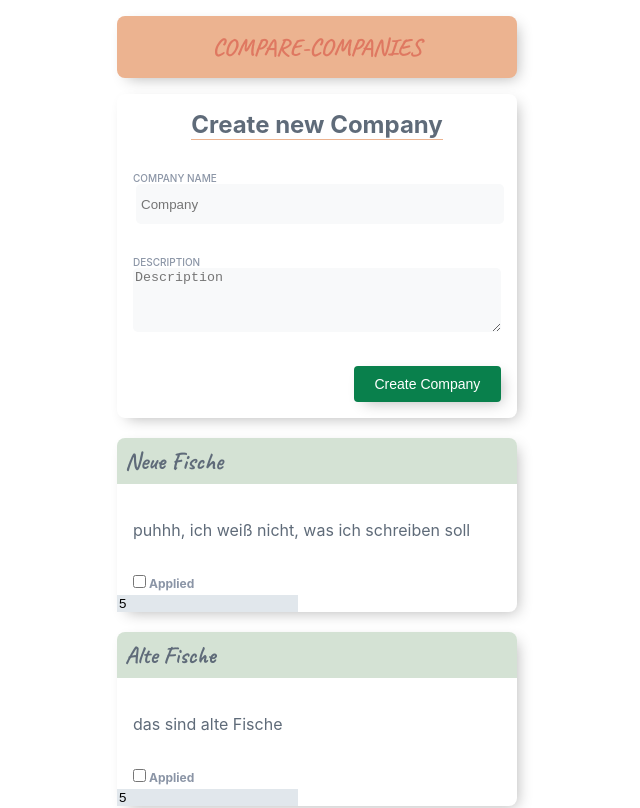
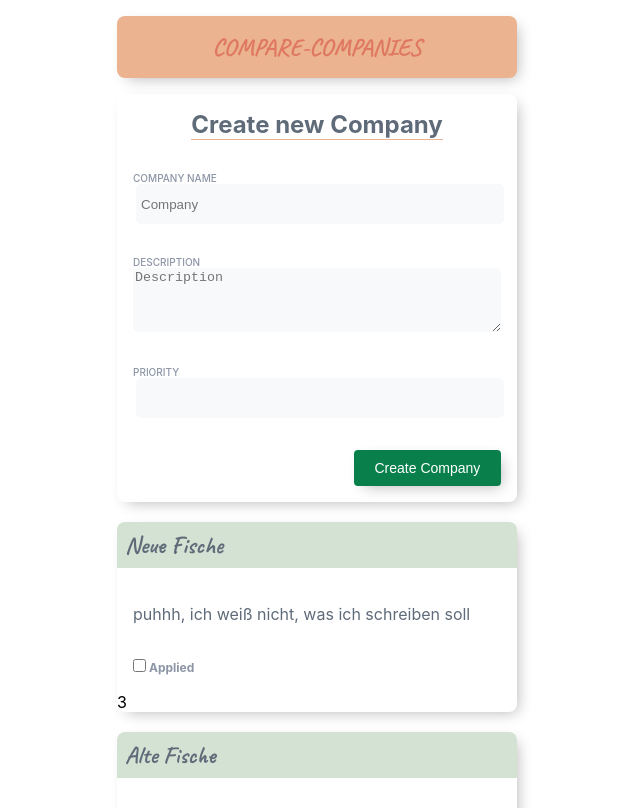
Before and after one commit to Torfeltorfel/NF-CompareCompanies, a React (Vite) app: page / in a window 1280 px wide. Shown: the top 808 px of the page, without its empty margins (323-963 px from the left). Built offline with nearby package versions, Linux system fonts and the light colour scheme.

Commit message:
Add static priority to card from newCard functionality

```diff
--- a/src/app/App.tsx
+++ b/src/app/App.tsx
@@ -8,23 +8,26 @@ function App(): JSX.Element {
     {
       title: 'Neue Fische',
       description: 'puhhh, ich weiß nicht, was ich schreiben soll',
+      priority: 3,
     },
     {
       title: 'Alte Fische',
       description: 'das sind alte Fische',
-    },
-    {
-      title: 'Neue Fische',
-      description: 'puhhh, ich weiß nicht, was ich schreiben soll',
+      priority: 2,
     },
   ]);
 
   function handleSubmit(company: {
     companyName: string;
     companyDescription: string;
+    companyPriority: number;
   }) {
     setCompanies([
-      { title: company.companyName, description: company.companyDescription },
+      {
+        title: company.companyName,
+        description: company.companyDescription,
+        priority: company.companyPriority,
+      },
       ...companies,
     ]);
   }
@@ -35,7 +38,11 @@ function App(): JSX.Element {
       <NewCard onSubmit={handleSubmit}></NewCard>
       <main>
         {companies.map((company) => (
-          <Card header={company.title} description={company.description}></Card>
+          <Card
+            header={company.title}
+            description={company.description}
+            priority={company.priority}
+          ></Card>
         ))}
       </main>
     </>
--- a/src/app/components/Card/Card.tsx
+++ b/src/app/components/Card/Card.tsx
@@ -1,15 +1,15 @@
 import React, { useState } from 'react';
 import classes from './Card.module.css';
-import Priority from '../Priority/Priority';
 
 type CardProps = {
   header: string;
   description: string;
+  priority: number;
 };
 
-function Card({ header, description }: CardProps): JSX.Element {
+function Card({ header, description, priority }: CardProps): JSX.Element {
   const [applied, setApplied] = useState(false);
-  const [number, setNumber] = useState([5]);
+
   function modifyApply() {
     setApplied(!applied);
   }
@@ -40,7 +40,7 @@ function Card({ header, description }: CardProps): JSX.Element {
       <label htmlFor="checkbox" className={classes.checkboxLabel}>
         Applied
       </label>
-      <Priority priority={number}></Priority>
+      <p onClick={modifyApply}>{priority}</p>
     </section>
   );
 }
--- a/src/app/components/NewCard/NewCard.tsx
+++ b/src/app/components/NewCard/NewCard.tsx
@@ -5,19 +5,22 @@ type FormProps = {
   onSubmit: (company: {
     companyName: string;
     companyDescription: string;
+    companyPriority: string;
   }) => void;
 };
 
 function NewCard({ onSubmit }: FormProps): JSX.Element {
   const [companyName, setCompanyName] = useState('');
   const [companyDescription, setCompanyDescription] = useState('');
+  const [companyPriority, setCompanyPriority] = useState('');
 
   function handleSubmit(event: React.FormEvent<HTMLFormElement>) {
     event.preventDefault();
-    onSubmit({ companyName, companyDescription });
+    onSubmit({ companyName, companyDescription, companyPriority });
     //setting placeholder default values back
     setCompanyName('');
     setCompanyDescription('');
+    setCompanyPriority('');
   }
   return (
     <form action="submit" className={classes.container} onSubmit={handleSubmit}>
@@ -42,6 +45,15 @@ function NewCard({ onSubmit }: FormProps): JSX.Element {
           onChange={(event) => setCompanyDescription(event.target.value)}
         />
       </label>
+      <label className={classes.label}>
+        Priority
+        <input
+          type="number"
+          className={classes.input}
+          value={companyPriority}
+          onChange={(event) => setCompanyPriority(event.target.value)}
+        />
+      </label>
       <input type="submit" value="Create Company" className={classes.button} />
     </form>
   );
--- a/src/app/components/Priority/Priority.tsx
+++ b/src/app/components/Priority/Priority.tsx
@@ -2,14 +2,13 @@ import React from 'react';
 import classes from './Priority.module.css';
 
 type PriorityProps = {
-  priority: number;
+  priority: string;
 };
 
 export default function Priority({ priority }: PriorityProps): JSX.Element {
-  console.log(priority);
   return (
     <div>
-      <input type="number" value={priority} className={classes.inputfield} />
+      <input type="string" value={priority} className={classes.inputfield} />
     </div>
   );
 }
```
